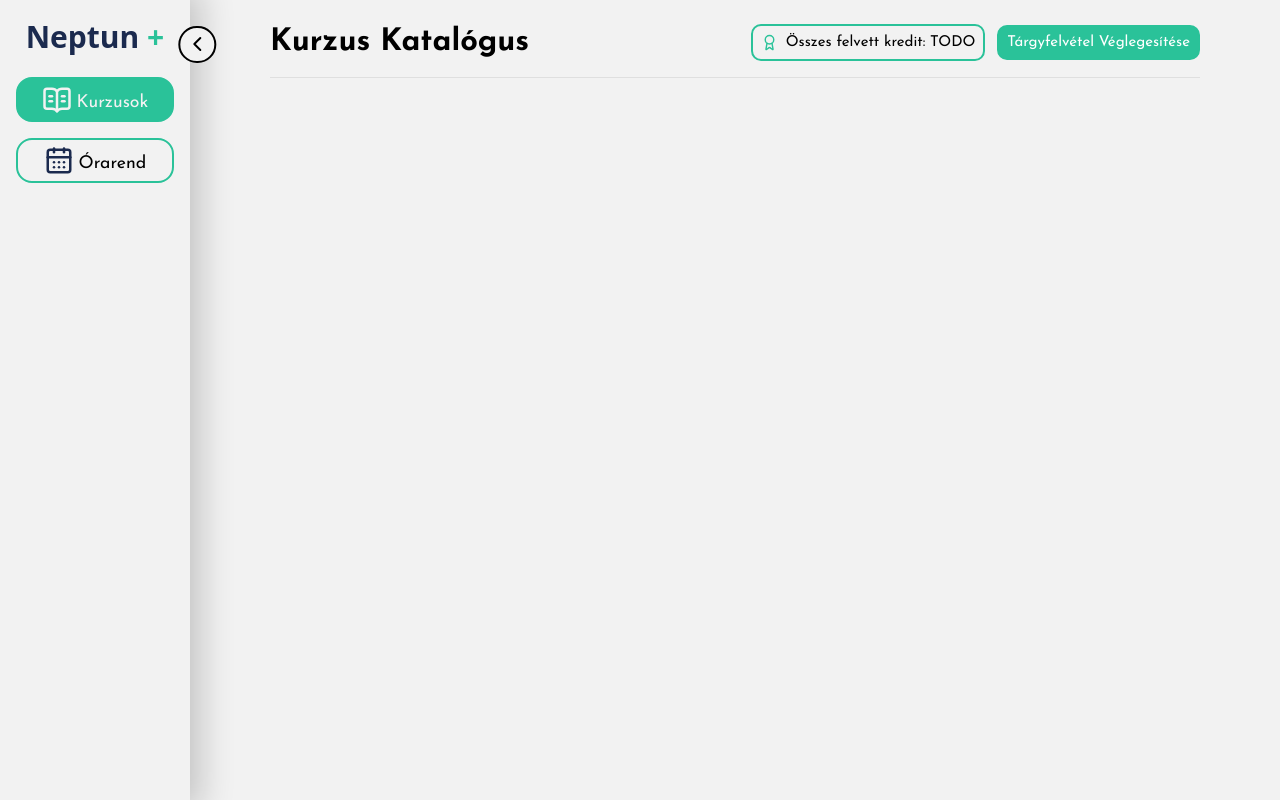
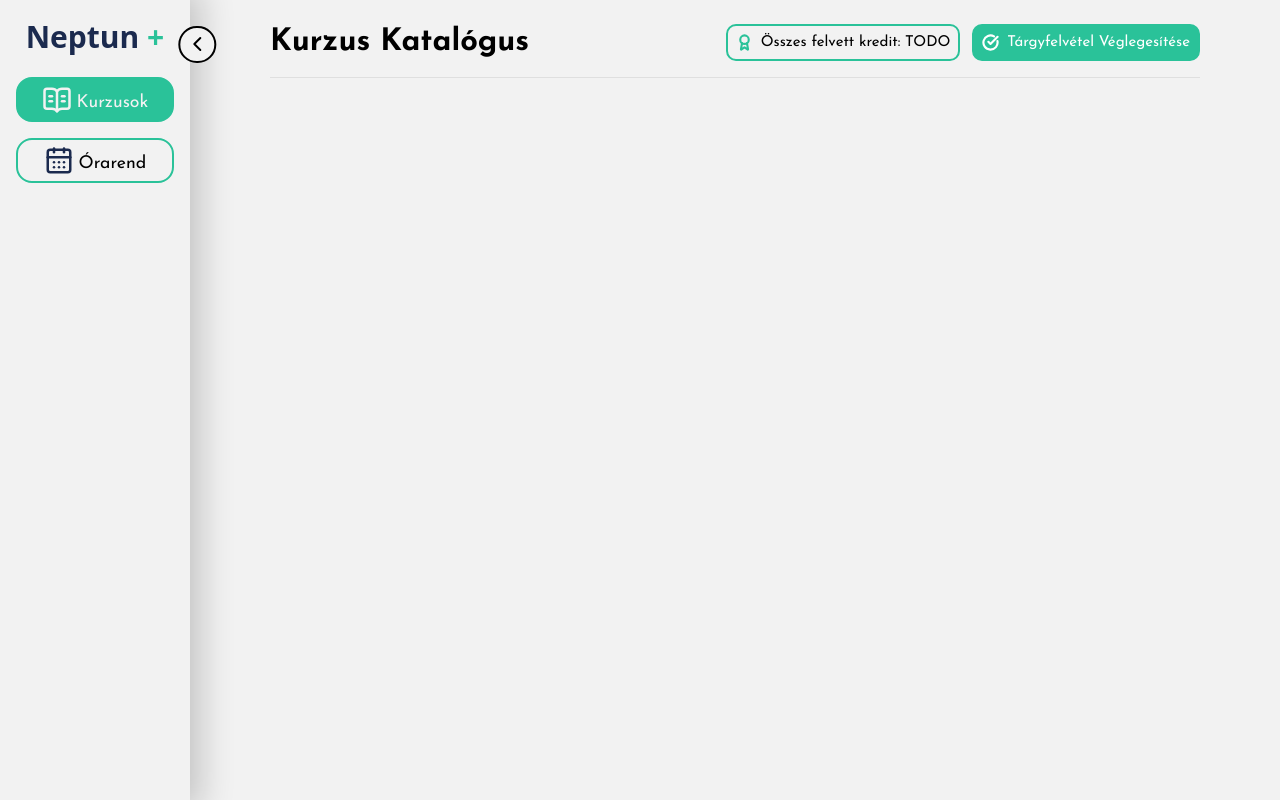
Before and after one commit to Dlevy004/neptun-plus-frontend, a React (Vite) app in the folder frontend/: page /courses in a window 1280 px wide. Built offline with nearby package versions, Linux system fonts and the light colour scheme.

Commit message:
feat: add icon to sign up btn

```diff
--- a/frontend/src/pages/Calendar.jsx
+++ b/frontend/src/pages/Calendar.jsx
@@ -8,7 +8,7 @@
     <div className="courses">
         <TopBar title='Órarend'>
         {/*TODO*/}
-          <span className="total-credits"><Award/> Összes felvett kredit: TODO</span>
+          <span className="total-credits"><Award strokeWidth={3}/> Összes felvett kredit: TODO</span>
         </TopBar>
     </div>
   )
--- a/frontend/src/pages/Courses.css
+++ b/frontend/src/pages/Courses.css
@@ -4,4 +4,15 @@
     padding: 0.5rem;
     border-radius: 10px;
     font-size: 15px;
+
+    display: flex;
+    align-items: center;
+    justify-content: center;
+    gap: 0.5rem
 }
+
+.courses .subject-sign-up-btn svg {
+    width: 17px;
+    height: 17px;
+    color: white
+}
--- a/frontend/src/pages/Courses.jsx
+++ b/frontend/src/pages/Courses.jsx
@@ -1,4 +1,4 @@
-import { Award } from 'lucide-react'
+import { Award, CircleCheckBig } from 'lucide-react'
 
 import TopBar from "../components/common/TopBar"
 
@@ -10,8 +10,8 @@
     <div className="courses">
       <TopBar title='Kurzus Katalógus'>
         {/*TODO*/}
-        <span className="total-credits"><Award/> Összes felvett kredit: TODO</span>
-        <button className="subject-sign-up-btn" type='button'>Tárgyfelvétel Véglegesítése</button>
+        <span className="total-credits"><Award strokeWidth={3}/> Összes felvett kredit: TODO</span>
+        <button className="subject-sign-up-btn" type='button'><CircleCheckBig strokeWidth={3}/> Tárgyfelvétel Véglegesítése</button>
       </TopBar>
 
     </div>
```
